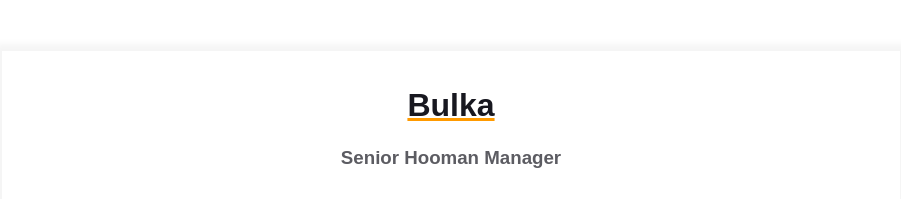
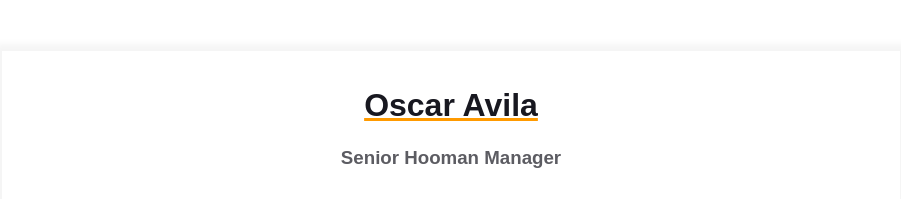
Before and after one commit to oskreduard/homepage, a plain HTML site: page index.html in a window 1280 px wide. Shown: the top 199 px of the page, without its empty margins (189-1090 px from the left). Drawn offline with Linux system fonts and the light colour scheme.

Commit message:
Updating the Title and Icon Head html

```diff
--- a/index.html
+++ b/index.html
@@ -2,7 +2,8 @@
 <html>
   <head>
     <meta charset="UTF-8" />
-    <title>Résumé</title>
+    <title>Who's Oscar Avila</title>
+    <link rel="icon" type="image/x-icon" href="assets/icono1.ico">
     <link rel="stylesheet" href="styles.css" />
     <meta name="viewport" content="width=device-width, initial-scale=1" />
     <script src="https://kit.fontawesome.com/87c62c7ffe.js" crossorigin="anonymous"></script>
@@ -12,7 +13,7 @@
         <div class="resume">
             <div class="container">
                 <div class="resume__block">
-                <h1 class="contact-info__header">Bulka</h1>
+                <h1 class="contact-info__header">Oscar Avila</h1>
                 <h3 class="contact-info__sub-header">Senior Hooman Manager</h3>
 
                 <div class="contact_info_container fh">
```
Also changed, not shown: assets/icono1.ico (added).
